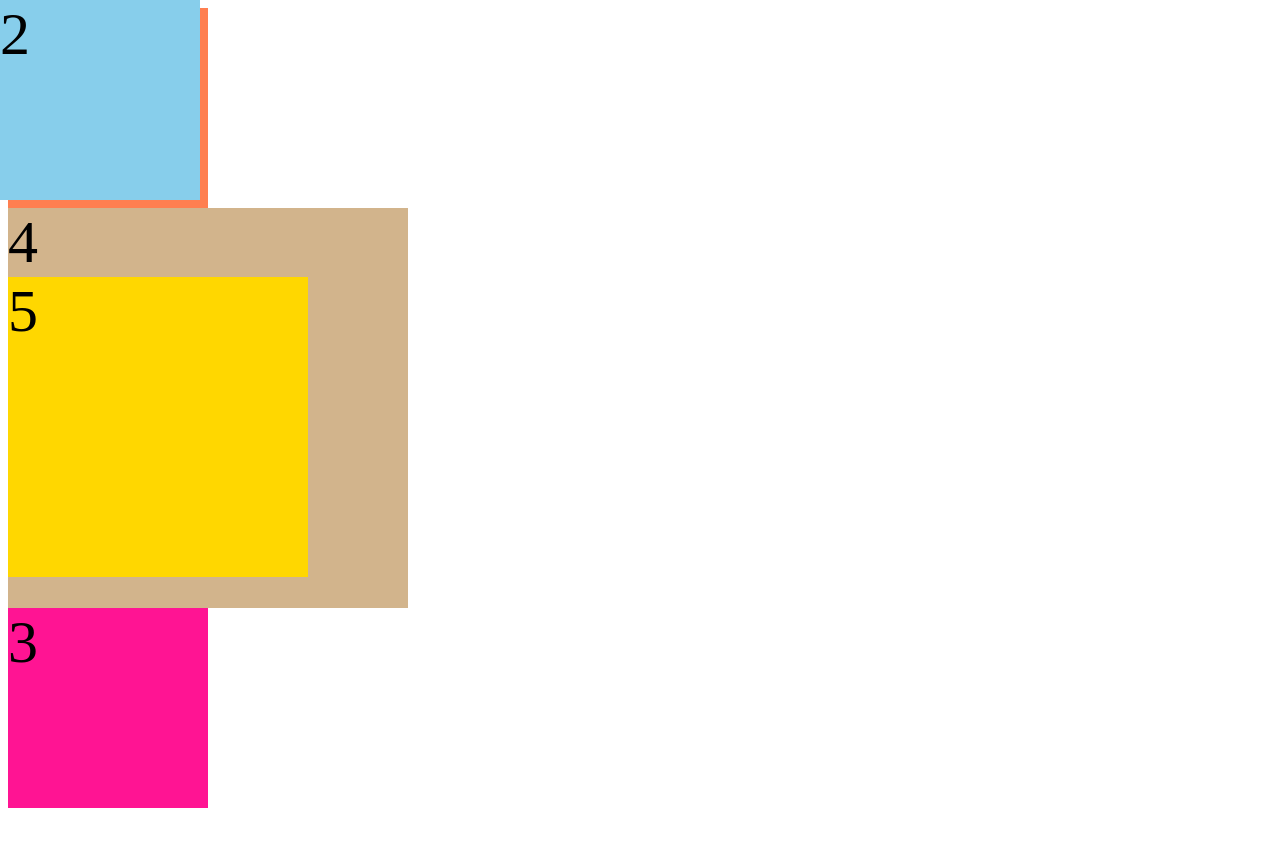
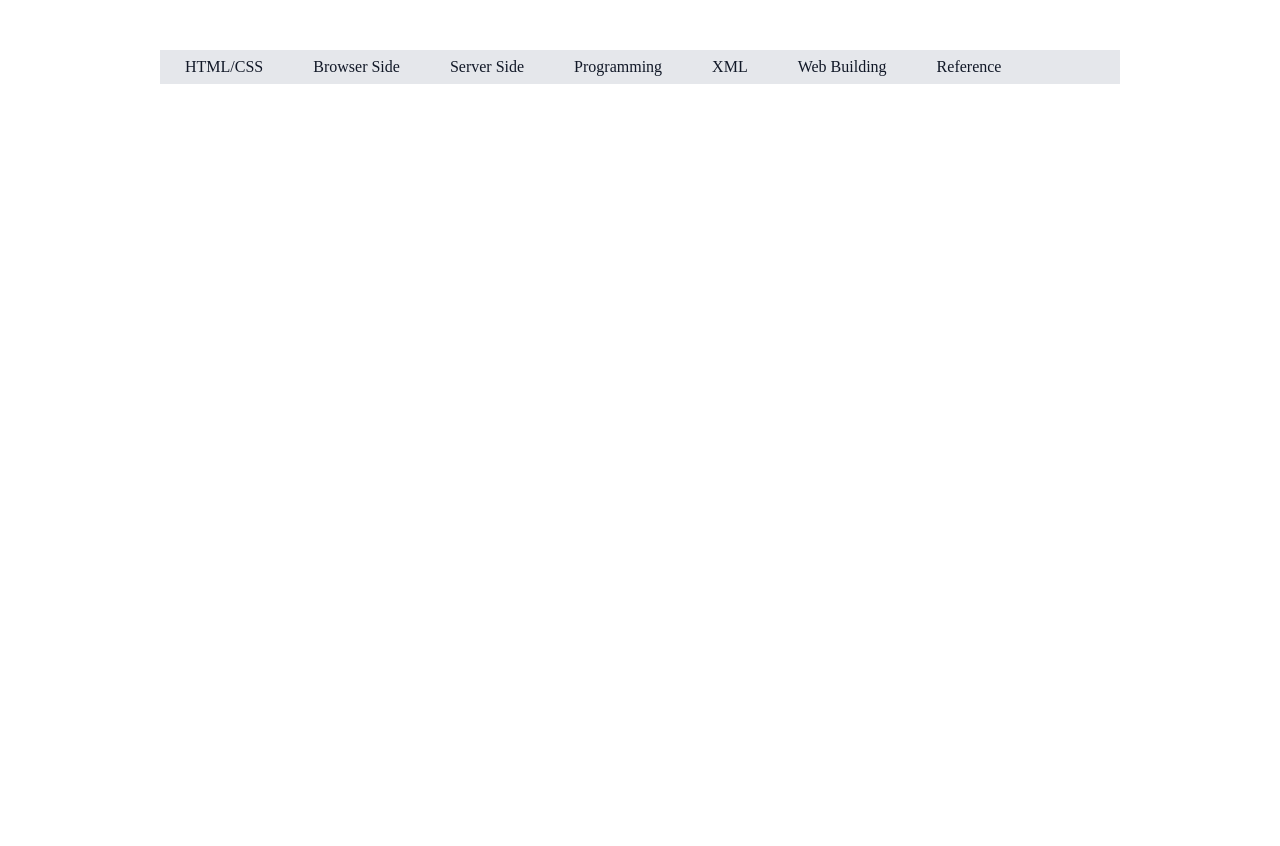
Before and after one commit to 8bei/course-sgg-css3, a React (Create React App) app: page / in a window 1280 px wide. Shown: the top 846 px of the page. Built offline with nearby package versions, Linux system fonts and the light colour scheme.

Commit message:
粘滞定位

```diff
--- a/src/App.jsx
+++ b/src/App.jsx
@@ -32,7 +32,8 @@ import React from "react";
 // import Demo from "./float/08_clearfix";
 // import Demo from "./position/01_定位的简介及相对定位";
 // import Demo from "./position/02_绝对定位";
-import Demo from "./position/03_固定定位";
+// import Demo from "./position/03_固定定位";
+import Demo from "./position/04_粘滞定位";
 
 export default function App() {
   return <Demo />;
--- /dev/null
+++ b/src/position/04_粘滞定位/index.css
@@ -0,0 +1,37 @@
+* {
+  margin: 0;
+  padding: 0;
+}
+body {
+  background: #fff;
+  height: 3000px;
+}
+.navbar {
+  list-style: none;
+  width: 960px;
+  margin: 50px auto;
+  background: #e5e7eb;
+  height: 34px;
+  position: sticky;
+  top: 10px;
+}
+
+.navbar > li {
+  float: left;
+  height: 34px;
+}
+
+.navbar a {
+  display: inline-block;
+  height: 24px;
+  line-height: 24px;
+  margin: 0 20px;
+  padding: 5px;
+  color: #111827;
+  text-decoration: none;
+}
+
+.navbar a:hover {
+  background: #111827;
+  color: #e5e7eb;
+}
--- /dev/null
+++ b/src/position/04_粘滞定位/index.jsx
@@ -0,0 +1,32 @@
+import React, { Fragment } from "react";
+import "./index.css";
+
+export default function Demo() {
+  return (
+    <Fragment>
+      <ul className="navbar">
+        <li>
+          <a href="/">HTML/CSS</a>
+        </li>
+        <li>
+          <a href="/">Browser Side</a>
+        </li>
+        <li>
+          <a href="/">Server Side</a>
+        </li>
+        <li>
+          <a href="/">Programming</a>
+        </li>
+        <li>
+          <a href="/">XML</a>
+        </li>
+        <li>
+          <a href="/">Web Building</a>
+        </li>
+        <li>
+          <a href="/">Reference</a>
+        </li>
+      </ul>
+    </Fragment>
+  );
+}
```
Also changed, not shown: src/position/README.md.
